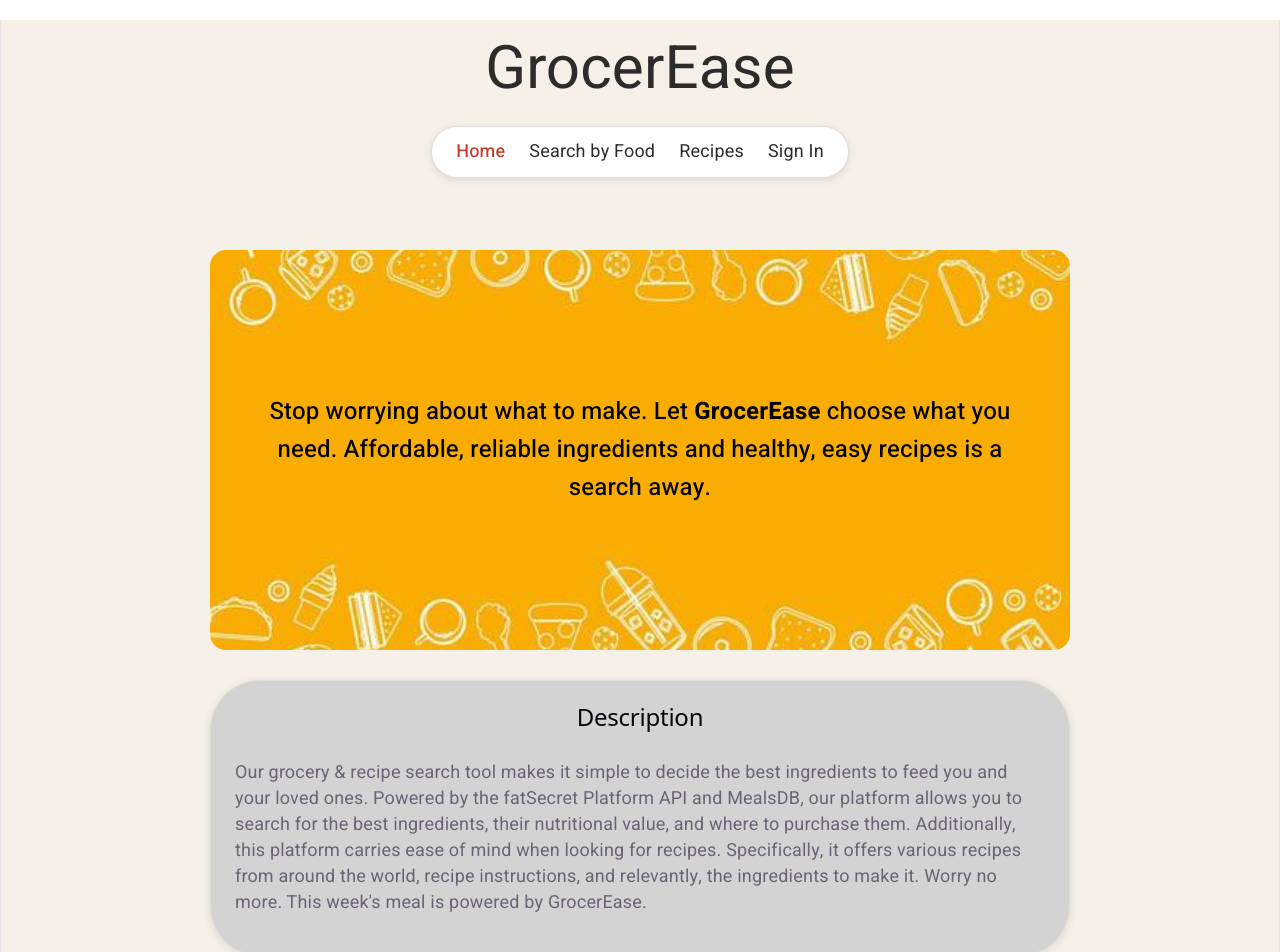
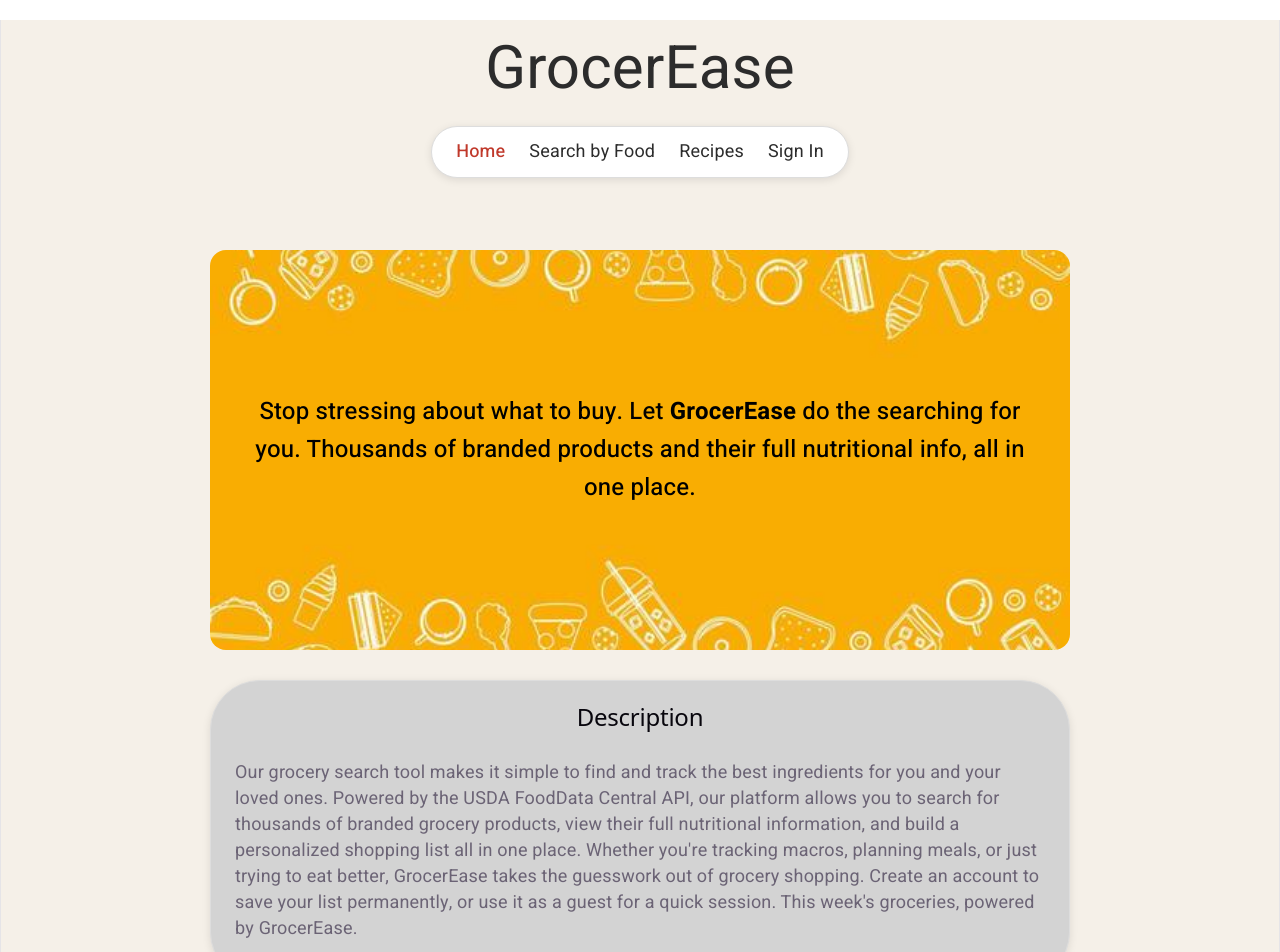
Before and after one commit to skyhbui-hub/finalProject, a React (Vite) app: page / in a window 1280 px wide. Shown: the top 952 px of the page. Built offline with nearby package versions, Linux system fonts and the light colour scheme; no server answers.

Commit message:
Updated home description

```diff
--- a/src/pages/Home.tsx
+++ b/src/pages/Home.tsx
@@ -6,7 +6,7 @@
       <div className="hero" style={{ backgroundImage: `url('/homeBackground.jpg')` }}>
         <div className="hero-overlay">
           <p className="hero-text">
-          Stop worrying about what to make. Let <b>GrocerEase</b> choose what you need. Affordable, reliable ingredients and healthy, easy recipes is a search away.
+          Stop stressing about what to buy. Let <b>GrocerEase</b> do the searching for you. Thousands of branded products and their full nutritional info, all in one place.
           </p>
         </div>
       </div>
@@ -16,9 +16,10 @@
           Description
         </h2>
         <p className='pb-6'>
-          Our grocery & recipe search tool makes it simple to decide the best ingredients to feed you and your loved ones. Powered by the fatSecret Platform API and MealsDB, our platform
-          allows you to search for the best ingredients, their nutritional value, and where to purchase them. Additionally, this platform carries ease of mind when looking for recipes.
-          Specifically, it offers various recipes from around the world, recipe instructions, and relevantly, the ingredients to make it. Worry no more. This week's meal is powered by GrocerEase.
+        Our grocery search tool makes it simple to find and track the best ingredients for you and your loved ones. Powered by the USDA FoodData Central API, our platform
+        allows you to search for thousands of branded grocery products, view their full nutritional information, and build a personalized shopping list all in one place.
+        Whether you're tracking macros, planning meals, or just trying to eat better, GrocerEase takes the guesswork out of grocery shopping. Create an account to save your
+        list permanently, or use it as a guest for a quick session. This week's groceries, powered by GrocerEase.
         </p>
       </section>
 
```
